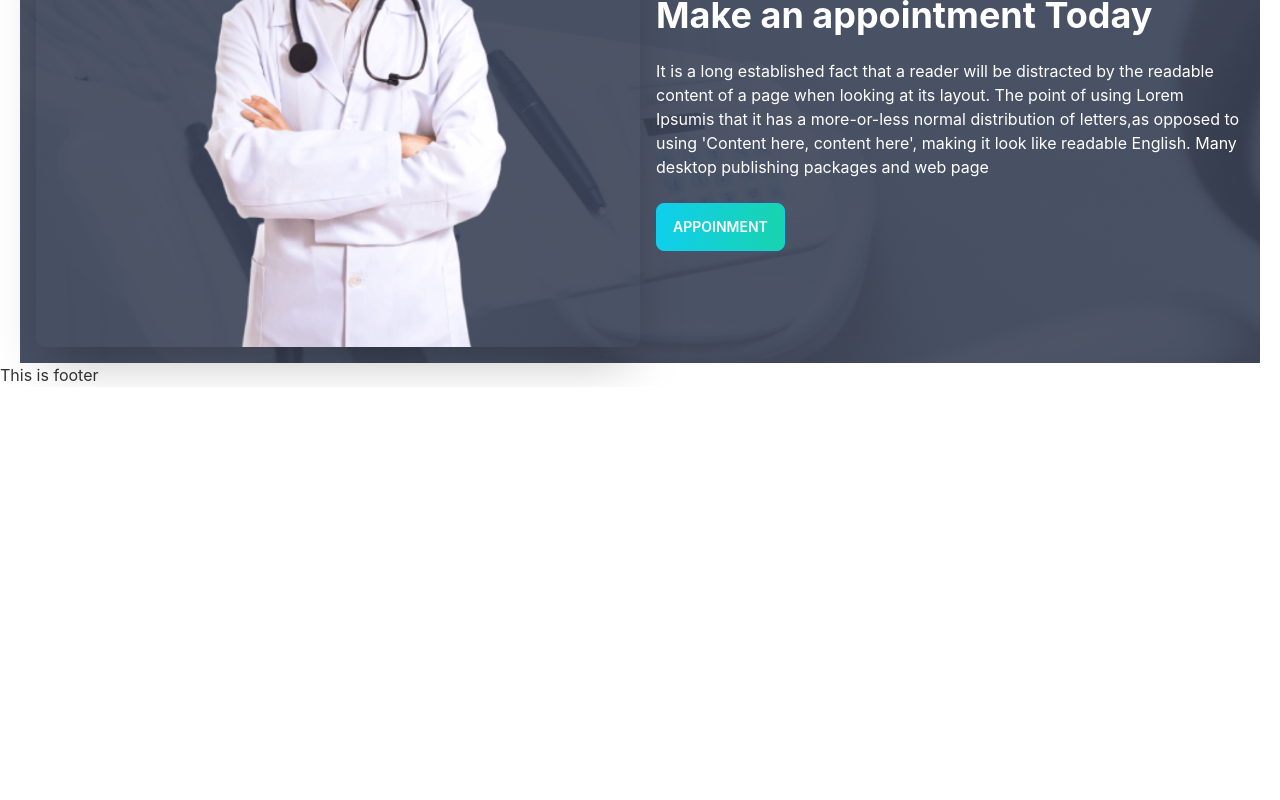
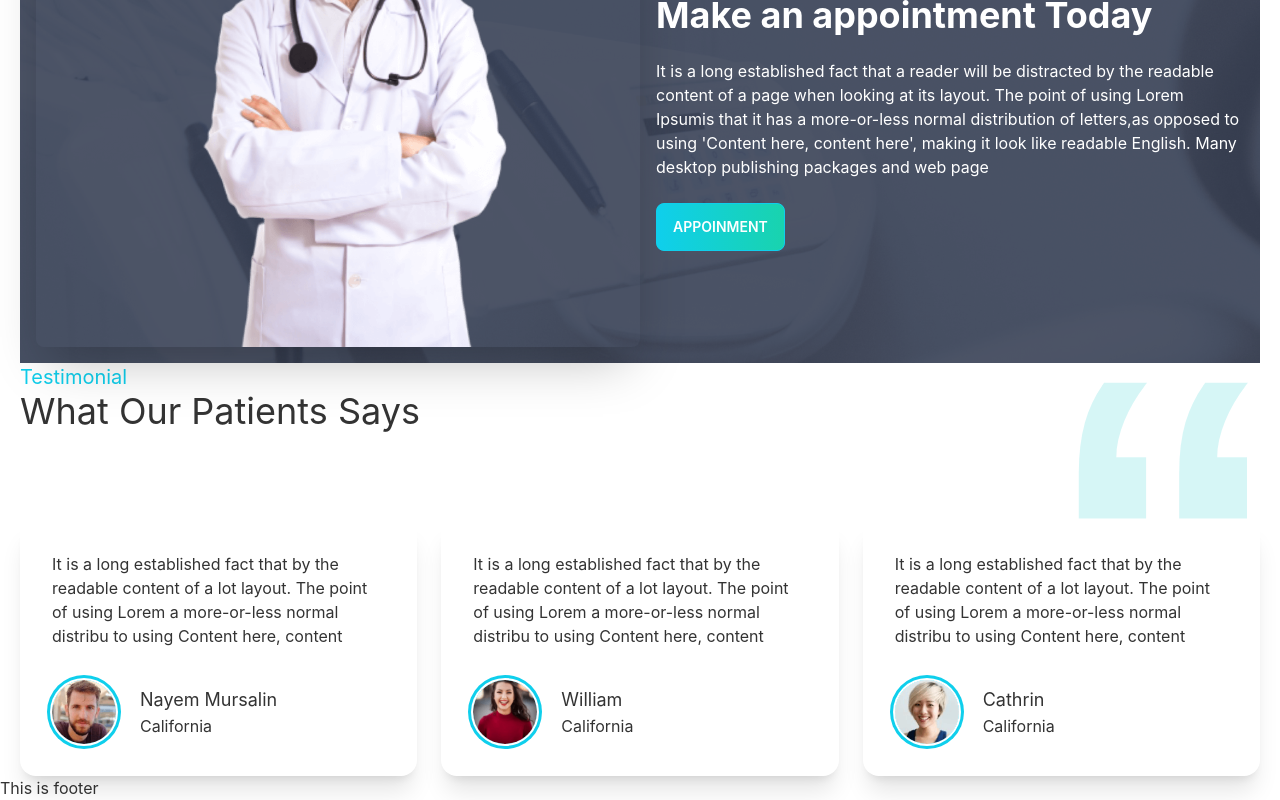
Before and after one commit to Nayem-Mursalin/doctors-portal-client, a React (Create React App) app: page / in a window 1280 px wide. Shown: the part 1393-2193 px from the top of the page. Before the commit the page ends 1780 px from the top, so only its background shows below. Built offline with nearby package versions, Linux system fonts and the light colour scheme.

Commit message:
71-8 testimonial avatar

```diff
--- a/src/pages/Home/Home/Home.js
+++ b/src/pages/Home/Home/Home.js
@@ -3,6 +3,7 @@
 import InfoCards from '../InfoCard/InfoCards';
 import MakeAppoinment from '../MakeAppoinment/MakeAppoinment';
 import Services from '../Services/Services';
+import Testimonial from '../Testimonial/Testimonial';
 
 const Home = () => {
     return (
@@ -11,6 +12,7 @@
             <InfoCards></InfoCards>
             <Services></Services>
             <MakeAppoinment></MakeAppoinment>
+            <Testimonial></Testimonial>
         </div>
     );
 };
--- /dev/null
+++ b/src/pages/Home/Testimonial/Review.js
@@ -0,0 +1,25 @@
+import React from 'react';
+
+const Review = ({ review }) => {
+    const { name, img, review: UserReview, location } = review;
+    return (
+        <div className="card shadow-xl">
+            <div className="card-body">
+                <p>{UserReview}</p>
+                <div className="flex items-center mt-6">
+                    <div className="avatar mr-6">
+                        <div className="w-16 rounded-full ring ring-primary ring-offset-base-100 ring-offset-2">
+                            <img src={img} alt='' />
+                        </div>
+                    </div>
+                    <div className=''>
+                        <h5 className="text-lg">{name}</h5>
+                        <p>{location}</p>
+                    </div>
+                </div>
+            </div>
+        </div>
+    );
+};
+
+export default Review;
--- /dev/null
+++ b/src/pages/Home/Testimonial/Testimonial.js
@@ -0,0 +1,56 @@
+import React from 'react';
+import quote from '../../../assets/icons/quote.svg';
+import people1 from '../../../assets/images/people1.png';
+import people2 from '../../../assets/images/people2.png';
+import people3 from '../../../assets/images/people3.png';
+import Review from './Review';
+
+const Testimonial = () => {
+    const reviews = [
+        {
+            _id: 1,
+            name: 'Nayem Mursalin',
+            img: people1,
+            review: 'It is a long established fact that by the readable content of a lot layout. The point of using Lorem a more-or-less normal distribu to using Content here, content',
+            location: 'California'
+        },
+        {
+            _id: 2,
+            name: 'William',
+            img: people2,
+            review: 'It is a long established fact that by the readable content of a lot layout. The point of using Lorem a more-or-less normal distribu to using Content here, content',
+            location: 'California'
+        },
+        {
+            _id: 3,
+            name: 'Cathrin',
+            img: people3,
+            review: 'It is a long established fact that by the readable content of a lot layout. The point of using Lorem a more-or-less normal distribu to using Content here, content',
+            location: 'California'
+        }
+    ]
+    return (
+        <section>
+            <div className='flex justify-between'>
+                <div>
+                    <h4 className='text-xl text-primary font bold'>Testimonial</h4>
+                    <h2 className="text-4xl">What Our Patients Says</h2>
+                </div>
+                <figure>
+                    <img className='w-24 lg:w-48' src={quote} alt=''></img>
+                </figure>
+            </div>
+            <div className='grid gap-6 grid-cols-6 md:grid-cols-2 lg:grid-cols-3'>
+                {
+                    reviews.map(review => <Review
+                        key={review._id}
+                        review={review}
+                    ></Review>)
+                }
+            </div>
+
+        </section >
+    );
+};
+
+export default Testimonial;
```
